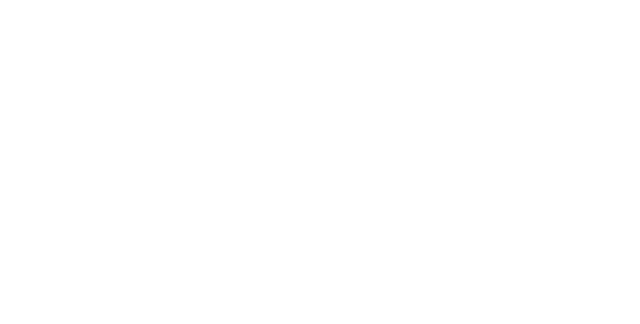
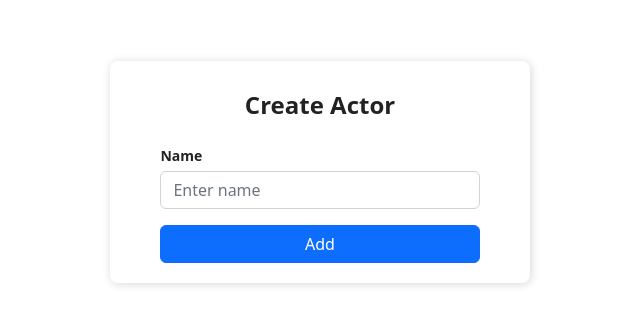
Before and after one commit to shubhamjain31/Django_With_GraphQL, a React (Create React App) app in the folder frontend/: page /create-actor in a window 1280 px wide. Before the commit this address had no page. Shown: the part 228-552 px from the top of the page, without its empty margins (320-960 px from the left). Built offline with nearby package versions, Linux system fonts and the light colour scheme.

Commit message:
actor completed add/update functionality on html

```diff
--- a/frontend/src/App.js
+++ b/frontend/src/App.js
@@ -12,6 +12,8 @@
 import Authors from './pages/Authors';
 import Posts from './pages/Posts';
 import Post from './pages/Post';
+import Actors from './pages/Actors';
+import Actor from './pages/Actor';
 
 function App() {
   return (
@@ -27,6 +29,9 @@
                     <Route path="posts" element={<Posts/>} />
                     <Route path="/create-post" element={<Post/>} />
                     <Route path="/edit-post/:postId" element={<Post/>} />
+                    <Route path="actors" element={<Actors/>} />
+                    <Route path="/create-actor" element={<Actor/>} />
+                    <Route path="/edit-actor/:actorId" element={<Actor/>} />
                 </Routes>
                 <ToastContainer position="top-right" autoClose={2000} />
             </div>
--- a/frontend/src/GraphQL/Mutations.js
+++ b/frontend/src/GraphQL/Mutations.js
@@ -96,3 +96,27 @@
         }
     }
     `;
+
+export const Add_ACTOR_MUTATION = gql`
+    mutation createActor($name: String!) {
+        createActor(name:$name) {
+        actor{
+            id
+            name
+            createdAt
+        }
+        }
+    }
+    `;
+
+export const EDIT_ACTOR_MUTATION = gql`
+    mutation updateActor($id: Int!, $name: String!) {
+        updateActor(id: $id, name:$name) {
+        actor{
+            id
+            name
+            createdAt
+        }
+        }
+    }
+    `;
--- a/frontend/src/GraphQL/Queries.js
+++ b/frontend/src/GraphQL/Queries.js
@@ -45,3 +45,23 @@
       }
     }
   `;
+
+export const GET_ACTORS = gql`
+  query actors{
+    actors{
+      id
+      name
+      createdAt
+    }
+  }
+`;
+
+export const GET_ACTOR = gql`
+  query actor($actorId: Int) {
+      actor(actorId: $actorId) {
+        id
+        name
+        createdAt
+      }
+    }
+  `;
--- a/frontend/src/pages/Actor.js
+++ b/frontend/src/pages/Actor.js
@@ -0,0 +1,104 @@
+import React, { useState, useEffect } from "react";
+import useDocumentTitle from './useDocumentTitle';
+import { Link, useNavigate } from "react-router-dom";
+
+import './Common.css';
+
+import {Add_ACTOR_MUTATION, EDIT_ACTOR_MUTATION} from "../GraphQL/Mutations";
+import {GET_ACTOR} from "../GraphQL/Queries";
+import { useMutation, useQuery } from "@apollo/client";
+import { toast } from 'react-toastify';
+import {useParams} from 'react-router-dom';
+
+export default function Actor(props) {
+  const navigate = useNavigate();
+
+   const params = useParams();
+   const _id = params.actorId;
+   const isAddMode = !_id;
+
+   useDocumentTitle(isAddMode ? 'Create Actor' : 'Edit Actor');
+
+    const initailvariable = {name:"",}
+    const [user, createNewActor] = useState(initailvariable)
+
+
+    const  handleData =(event)=>{
+        const {name, value} = event.target
+        createNewActor({...user, [name]:value})
+    }
+
+
+   const [addActor, newActor] = useMutation(Add_ACTOR_MUTATION,{
+      onCompleted: (data) => {
+        toast('Actor Added!',{type: toast.TYPE.SUCCESS});
+      },
+      onError: (error) => {
+        console.log(error);
+      },
+    }
+  );
+
+  const [editActor] = useMutation(EDIT_ACTOR_MUTATION, { variables : { id:Number(_id) }});
+
+  function actorCreate(event){
+      event.preventDefault();
+      addActor({ variables: {
+        name:    user.name
+      } });
+      event.target.reset();
+    }
+
+  function actorUpdate(event){
+      event.preventDefault();
+      editActor({ variables: {
+            name:    user.name
+        } });
+        event.target.reset();
+        navigate('/actors')
+        toast('Actor Updated!',{type: toast.TYPE.SUCCESS});
+      }
+
+   function actorSubmit(event) {
+     return isAddMode
+        ? actorCreate(event)
+        : actorUpdate(event);
+    }
+
+
+   const { loading, error, data } = useQuery(GET_ACTOR, { variables : { actorId:Number(_id) }, skip: isAddMode});
+
+   if (loading) {
+      return <div>Loading...</div>
+    }
+    if (error) {
+        return <div>Error! {error.message}</div>
+    }
+
+  return (
+    <div className="Auth-form-container">
+      <form className="Auth-form" onSubmit={actorSubmit}>
+        <div className="Auth-form-content">
+          <h3 className="Auth-form-title">Create Actor</h3>
+          <div className="form-group mt-3">
+            <label>Name</label>
+            <input
+              type="text"
+              className="form-control mt-1"
+              placeholder="Enter name"
+              name="name"
+              onChange={handleData}
+              defaultValue={isAddMode ? "" : data['actor'].name}
+            />
+          </div>
+          <div className="d-grid gap-2 mt-3">
+            <button type="submit" className="btn btn-primary">
+            {isAddMode ? 'Add' : 'Edit'}
+            </button>
+          </div>
+
+        </div>
+      </form>
+    </div>
+  )
+}
--- /dev/null
+++ b/frontend/src/pages/Actors.js
@@ -0,0 +1,66 @@
+import React, { useState } from "react";
+import { Link } from 'react-router-dom'
+import useDocumentTitle from './useDocumentTitle';
+
+import './Inner.css';
+import { useQuery, useMutation } from '@apollo/client';
+import {GET_ACTORS} from "../GraphQL/Queries";
+import {NavbarSection} from "../navbar";
+
+import Table from 'react-bootstrap/Table';
+import { Modal, Button } from "react-bootstrap";
+import { toast } from 'react-toastify';
+
+export default function Actors(props) {
+    useDocumentTitle('Actors');
+
+    const [_id, setID]    = useState(0);
+    const [ind, setINDEX]    = useState(0);
+    const [show, setShow] = useState(false);
+
+    const handleClose = () => setShow(false);
+
+    const { loading, error, data } = useQuery(GET_ACTORS);
+    console.log(data)
+    if (loading) {
+      return <div>Loading...</div>
+    }
+    if (error) {
+        return <div>Error! {error.message}</div>
+    }
+
+    const newData   = [...data.actors];
+
+  return (
+    <div>
+        <NavbarSection/>
+      <div className="inner-form-container">
+        <div className="inner-form">
+          <div className="inner-form-content">
+            <h3 className="inner-form-title">Actors</h3>
+            <Table striped bordered hover>
+              <thead>
+                  <tr>
+                  <th>SNo.</th>
+                  <th>Name</th>
+                  <th>Created At</th>
+                  <th><Link to={`/create-actor/`}><button type="button" className="btn  btn-info text-white btn-sm px-3">Add</button></Link></th>
+                  </tr>
+              </thead>
+              <tbody>
+              {
+                  newData?.map((alldata, index) => {
+                    return <tr key={alldata.id}><td>{index+1}</td><td>{alldata?.name}</td><td>{alldata?.createdAt }</td><td>
+                      <Link to={`/edit-actor/${alldata.id}`}><button type="button" className="btn btn-success btn-sm px-3">Edit</button></Link>
+                      <button className="btn btn-danger my-2 btn-sm">Delete</button></td></tr>
+              })
+              }
+              </tbody>
+              </Table>
+
+          </div>
+        </div>
+      </div>
+    </div>
+  );
+}
```
Also changed, not shown: 2 other files (tests, documents, lock files or other folders).
